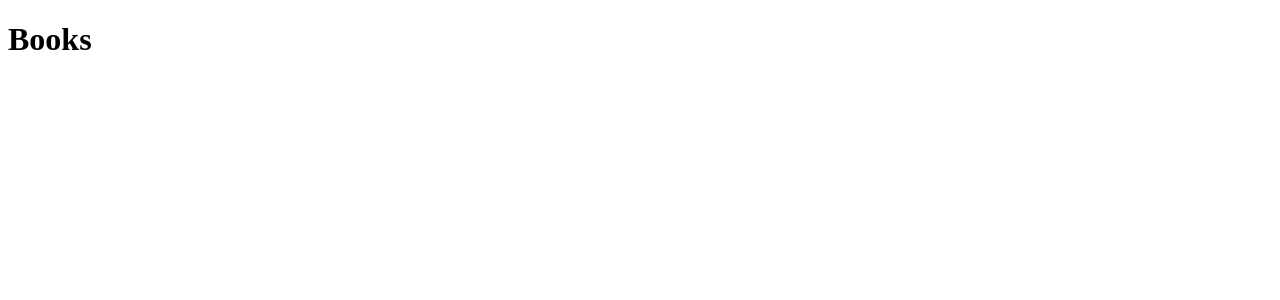
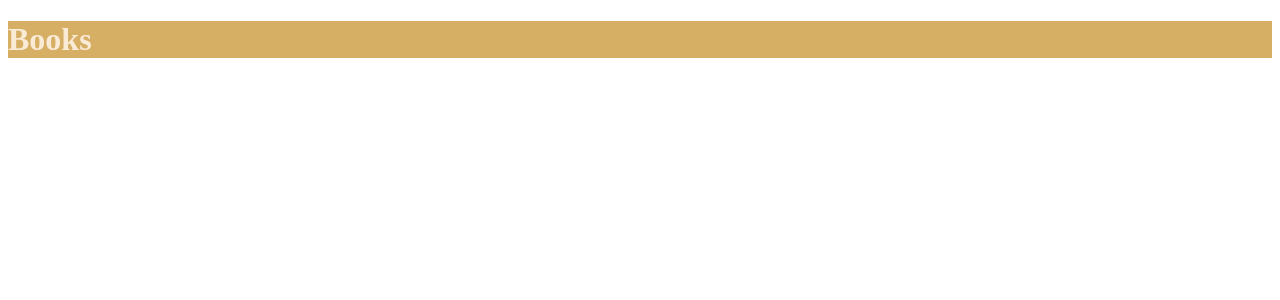
Before and after one commit to dfrancisco26/react-template-01, a React app: page /books in a window 1280 px wide. Shown: the top 300 px of the page. Built offline with nearby package versions, Linux system fonts and the light colour scheme.

Commit message:
More pages added. Css added to Books. Still unsure of how to reach sub-pages inside Books.

```diff
--- a/src/components/Books.jsx
+++ /dev/null
@@ -1,7 +0,0 @@
-export default function Books() {
-  return (
-    <div>
-      <h1>Books</h1>
-    </div>
-  );
-}
--- /dev/null
+++ b/src/components/Books/Books.css
@@ -0,0 +1,4 @@
+.Books {
+    background: rgb(214, 174, 100);
+    color: antiquewhite;
+}
--- /dev/null
+++ b/src/components/Books/Books.jsx
@@ -0,0 +1,9 @@
+import styles from './Books.css';
+
+export default function Books() {
+  return (
+    <div>
+      <h1 className={styles.Books}>Books</h1>
+    </div>
+  );
+}
--- /dev/null
+++ b/src/components/Books/Born.jsx
@@ -0,0 +1,7 @@
+export default function Born() {
+  return (
+    <div>
+      <h1>Born</h1>
+    </div>
+  );
+}
--- /dev/null
+++ b/src/components/Games.jsx
@@ -0,0 +1,7 @@
+export default function Games() {
+  return (
+    <div>
+      <h1>Games</h1>
+    </div>
+  );
+}
--- a/src/components/app.jsx
+++ b/src/components/app.jsx
@@ -3,15 +3,20 @@ import {
   Routes,
   Route,
 } from 'react-router-dom';
-import Books from './Books';
+import Books from './Books/Books';
 import Home from './Home/Home';
+import Born from './Books/Born';
+import Games from './Games';
 
 export default function App() {
   return (
     <Router>
       <Routes>
         <Route index element={<Home />} />
-        <Route path="books" element={<Books />} />
+        <Route path="games" element={<Games />} />
+        <Route path="books" element={<Books />} >
+          <Route path="born" element={<Born />} />
+        </Route>
       </Routes>
     </Router>
   );
```
Also changed, not shown: src/components/Books/Baghavad.jsx (added, +7 -0 lines), src/components/Books/Breathe.jsx (added, +7 -0 lines).
